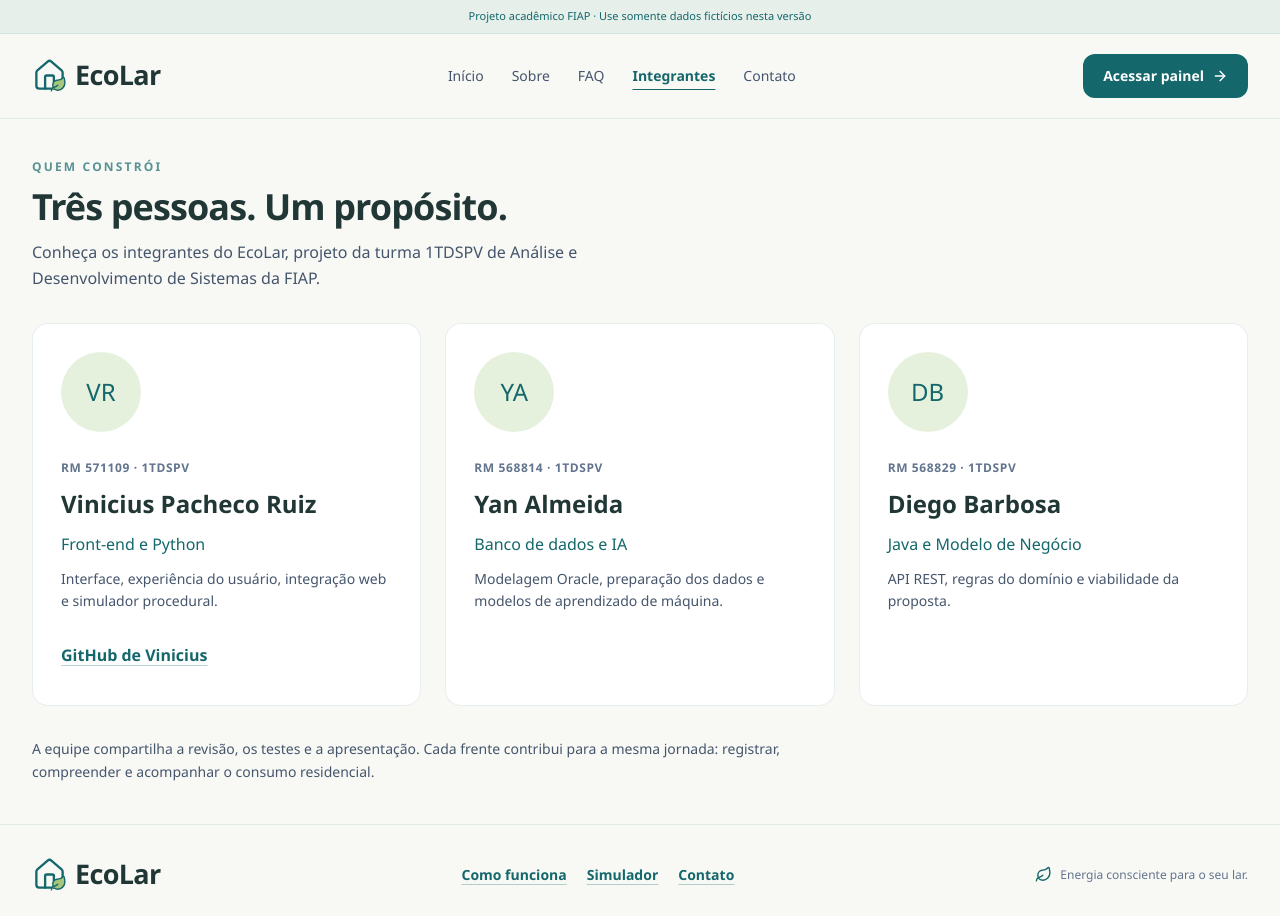
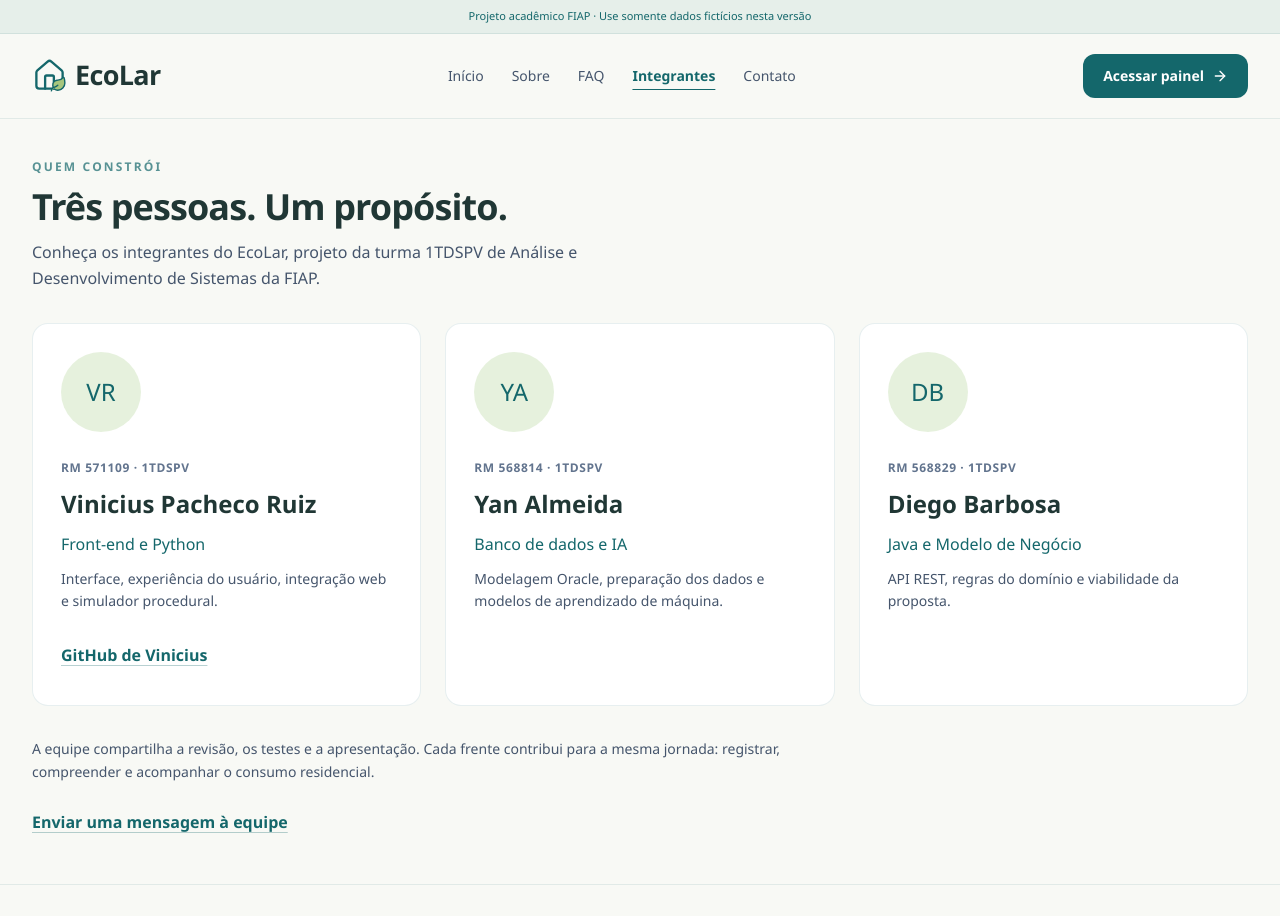
Before and after one commit to ecolar-fiap-2026/ecolar-frontend, a React (Vite) app: page /integrantes in a window 1280 px wide. Shown: the top 916 px of the page. Built offline with nearby package versions, Linux system fonts and the light colour scheme.

Commit message:
feat: ligar a pagina de integrantes ao contato

```diff
--- a/src/pages/Team.tsx
+++ b/src/pages/Team.tsx
@@ -1,3 +1,4 @@
+import { Link } from "react-router-dom";
 import { PageIntro } from "../components/ui";
 import { team } from "../data/team";
 
@@ -45,6 +46,9 @@ export default function Team() {
         contribui para a mesma jornada: registrar, compreender e acompanhar o
         consumo residencial.
       </p>
+      <Link className="text-link mt-4" to="/contato">
+        Enviar uma mensagem à equipe
+      </Link>
     </>
   );
 }
```
